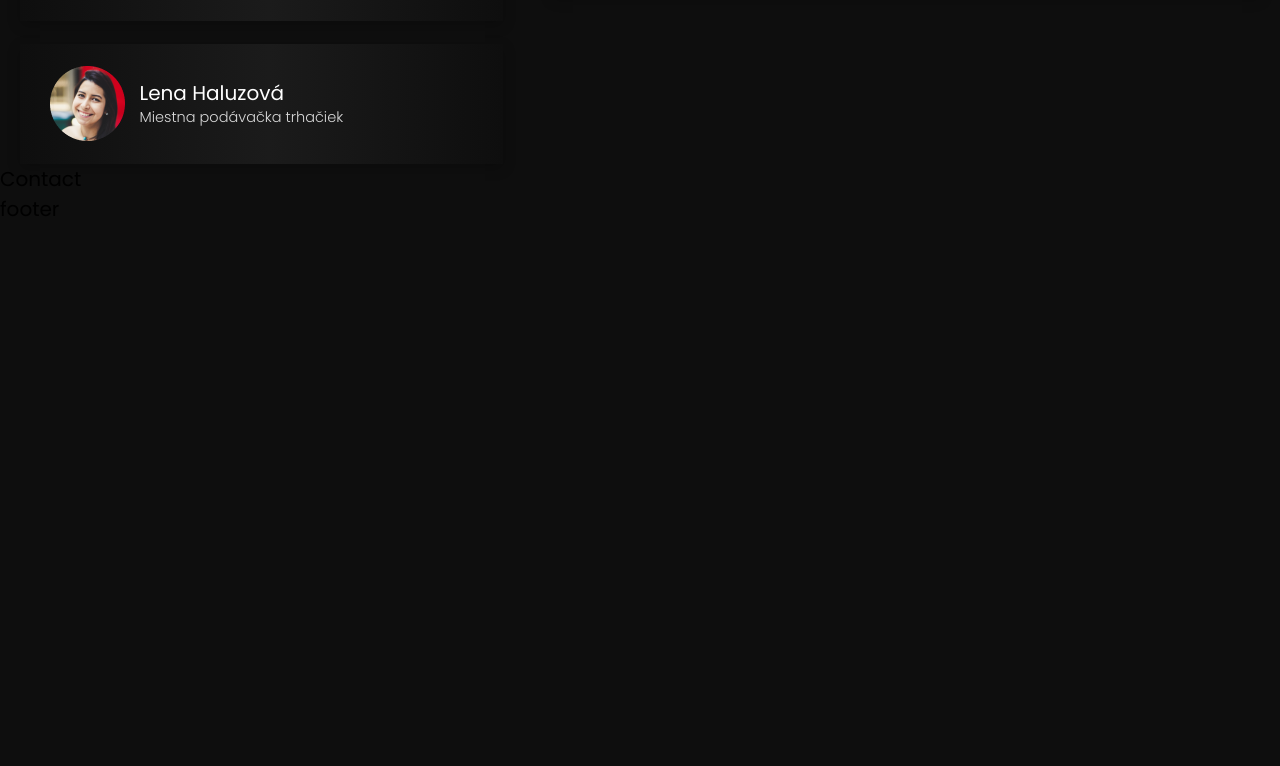
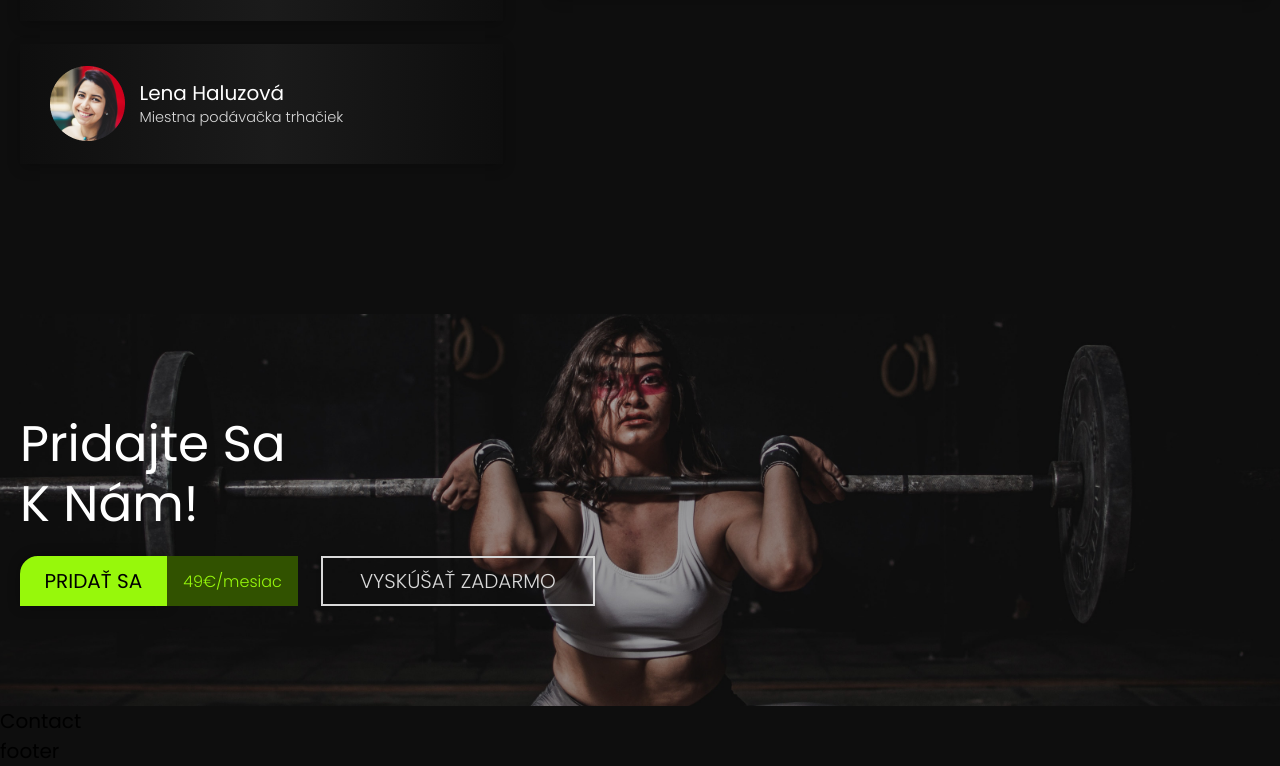
Before and after one commit to davidnx01/fitness-app, a React (Vite) app: page / in a window 1280 px wide. Shown: the part 3379-4145 px from the top of the page. Before the commit the page ends 3603 px from the top, so only its background shows below. Built offline with nearby package versions, Linux system fonts and the light colour scheme.

Commit message:
MainCTA Section + Responsivity

```diff
--- a/common/Containers/MainCTA/MainCTA.jsx
+++ b/common/Containers/MainCTA/MainCTA.jsx
@@ -1,10 +1,19 @@
 import React from 'react'
 import "./mainCTA.css"
+import CTA from '../../Components/CTA/CTA'
 
 const MainCTA = () => {
   return (
     <>
-
+      <section id='mainCta'>
+        <div className="container">
+          <h2>
+            Pridajte Sa<br></br>
+            K Nám!
+          </h2>
+          <CTA />
+        </div>
+      </section>
     </>
   )
 }
--- a/common/Containers/MainCTA/mainCTA.css
+++ b/common/Containers/MainCTA/mainCTA.css
@@ -0,0 +1,17 @@
+#mainCta {
+    width: 100%;
+    padding-block: 5rem;
+    background: url("/src/assets/CTAbackground.jpg");
+    background-size: cover;
+    background-position: center;
+    background-repeat: no-repeat;
+}
+
+@media only screen and (max-width: 500px) {
+    .CTA_wrapper {
+        flex-wrap: wrap;
+    }
+    .CTA_right-side {
+        width: 197px;
+    }
+}
```
